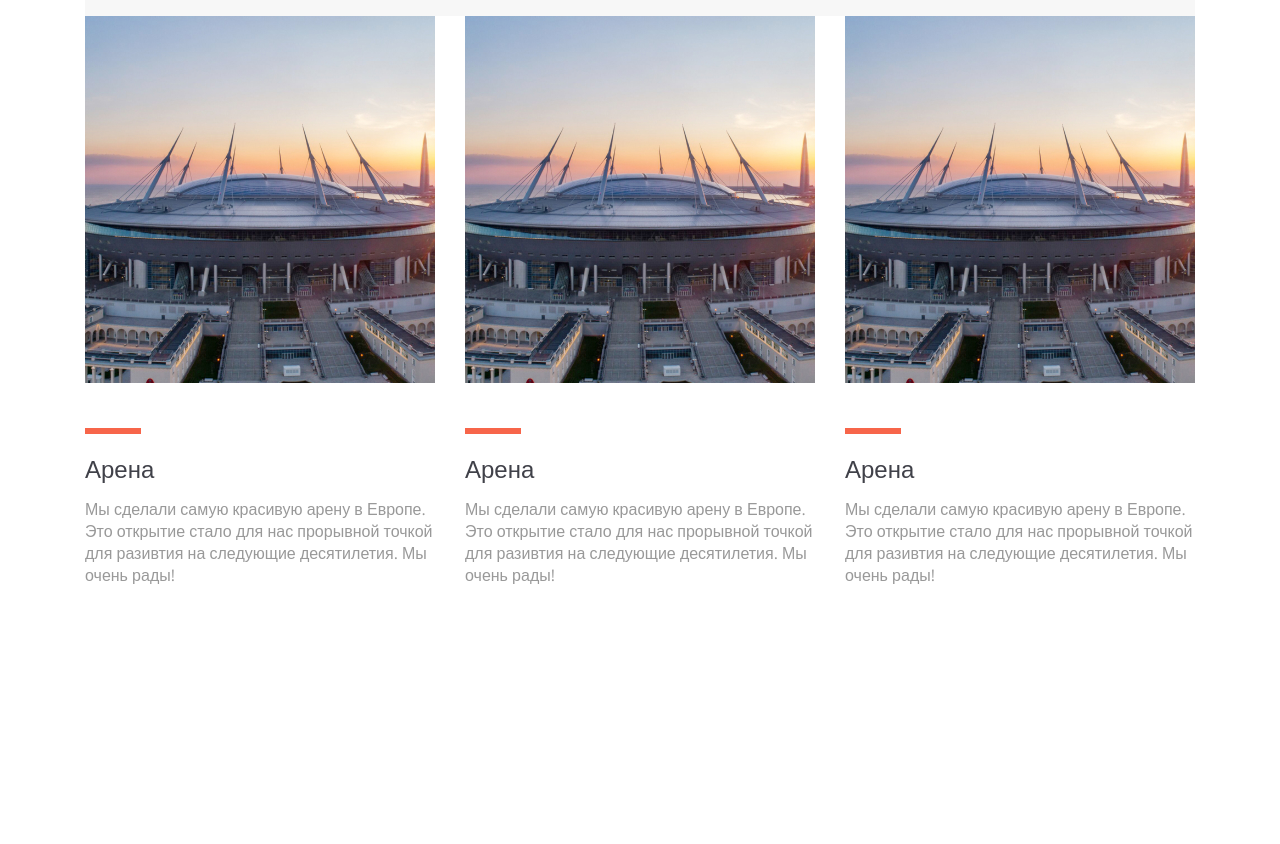
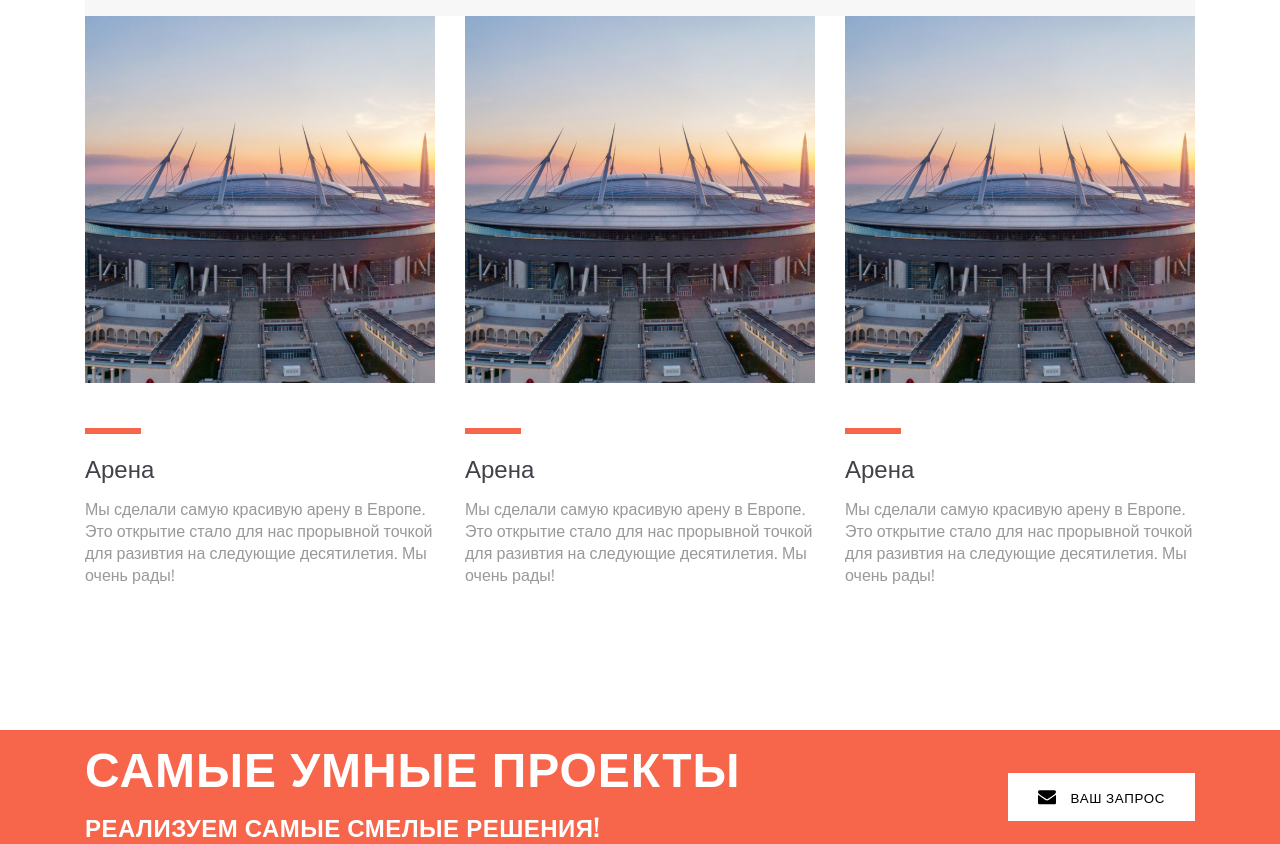
Before and after one commit to amsornet/LayoutArena, a plain HTML site: page index.html in a window 1280 px wide. Shown: the part 1090-1934 px from the top of the page. Before the commit the page ends 1820 px from the top, so only its background shows below. Drawn offline with nearby package versions, Linux system fonts and the light colour scheme.

Commit message:
button request

```diff
--- a/index.html
+++ b/index.html
@@ -77,7 +77,30 @@
       </div>
     </div>
   </div>
+</section>
+
+<section class="request">
+  <div class="container">
+    <div class="request__flex">
+      <div class="request__flex-left">
+        <h4 class="request_h4">Самые умные проекты</h4>
+        <h5 class="request__h5">Реализуем самые смелые решения!</h5>
+      </div>
+      <div class="request__flex-right">
+        <button class="request__btn">
+          <img class="request__icon" src="img/Envelope.svg" alt="Envelope">
+          ваш запрос
+        </button>
+      </div>
+    </div>
+  </div>
+
+
+
 
 </section>
+
+
+
 </body>
 </html>
--- a/sass/style.sass
+++ b/sass/style.sass
@@ -217,3 +217,59 @@ h1, h2, h3, h4, h5, h6, p
     margin-bottom: 30px
   .about__flex-item:last-child
     margin-bottom: 0
+
+
+.request
+  background-color: var(--accent-color)
+  padding-top: 30px
+  padding-bottom: 40px
+
+.request__flex
+  display: flex
+  justify-content: space-between
+  align-items: center
+
+
+.request__flex-left
+  color: var(--white-color)
+
+.request__flex-right
+
+.request_h4
+  font-weight: bold
+  text-transform: uppercase
+  font-size: 48px
+  line-height: 71px
+  letter-spacing: 0.02em
+  margin-bottom: 7px
+
+
+.request__h5
+  text-transform: uppercase
+  font-weight: bold
+  font-size: 24px
+  letter-spacing: 0.02em
+
+.request__btn
+  border: none
+  background-color: #fff
+  display: flex
+  align-items: center
+  text-transform: uppercase
+  font-family: 'Oswald', sans-serif
+  font-weight: 500
+  font-size: 14
+  letter-spacing: 0.05em
+  padding: 14px 30px
+  margin-top: 20px
+
+.request__icon
+  margin-right: 15px
+
+@media screen and (max-width: 1280px)
+  .request
+    padding: 0 15px
+
+@media screen and (max-width: 768px)
+  .request__flex
+    flex-wrap: wrap
```
Also changed, not shown: css/style.css, img/Envelope.svg (added).
